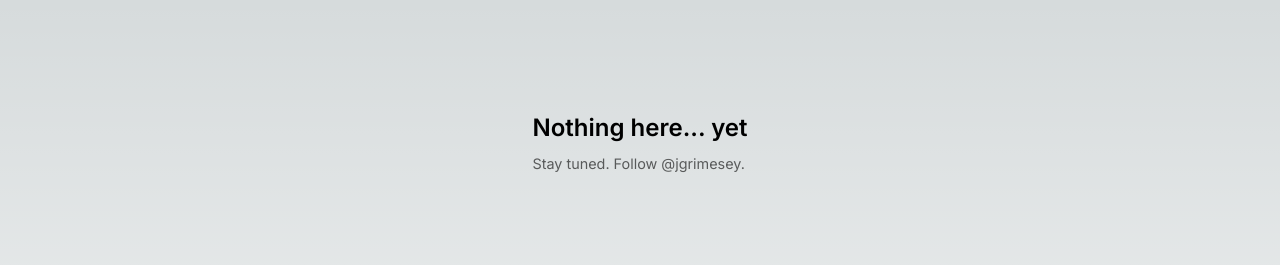
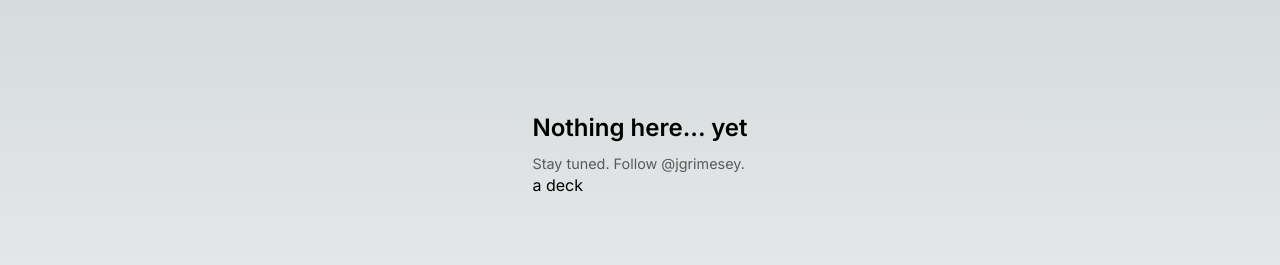
Before and after one commit to jlgrimes/sky-seal-website, a Next.js app: page / in a window 1280 px wide. Shown: the top 265 px of the page. Built offline with nearby package versions, Linux system fonts and the light colour scheme.

Commit message:
dummy link

```diff
--- a/src/app/page.tsx
+++ b/src/app/page.tsx
@@ -8,6 +8,7 @@ export default function Home() {
             Nothing here... yet
           </h2>
           <p>Stay tuned. Follow @jgrimesey.</p>
+          <a href='https://www.skyseal.app/iiyciubtny'>a deck</a>
       </div>
     </main>
   )
```
